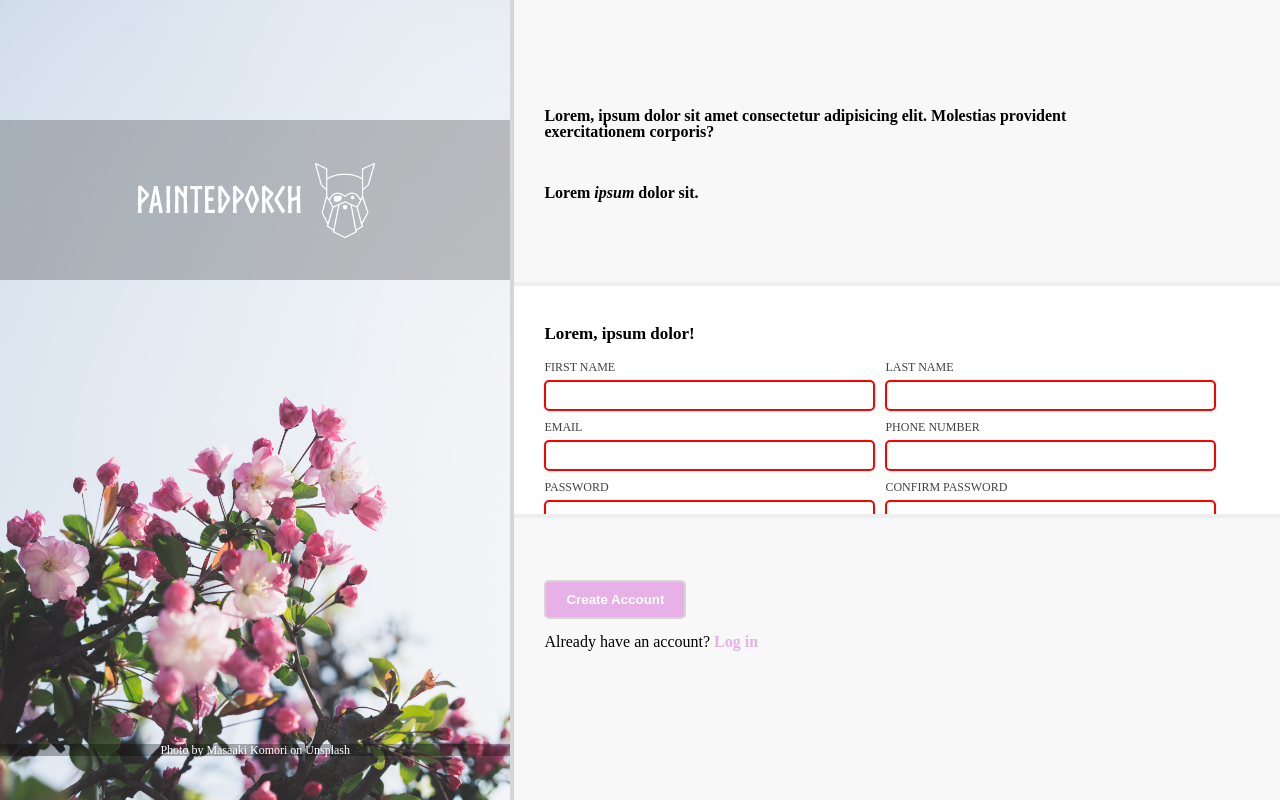
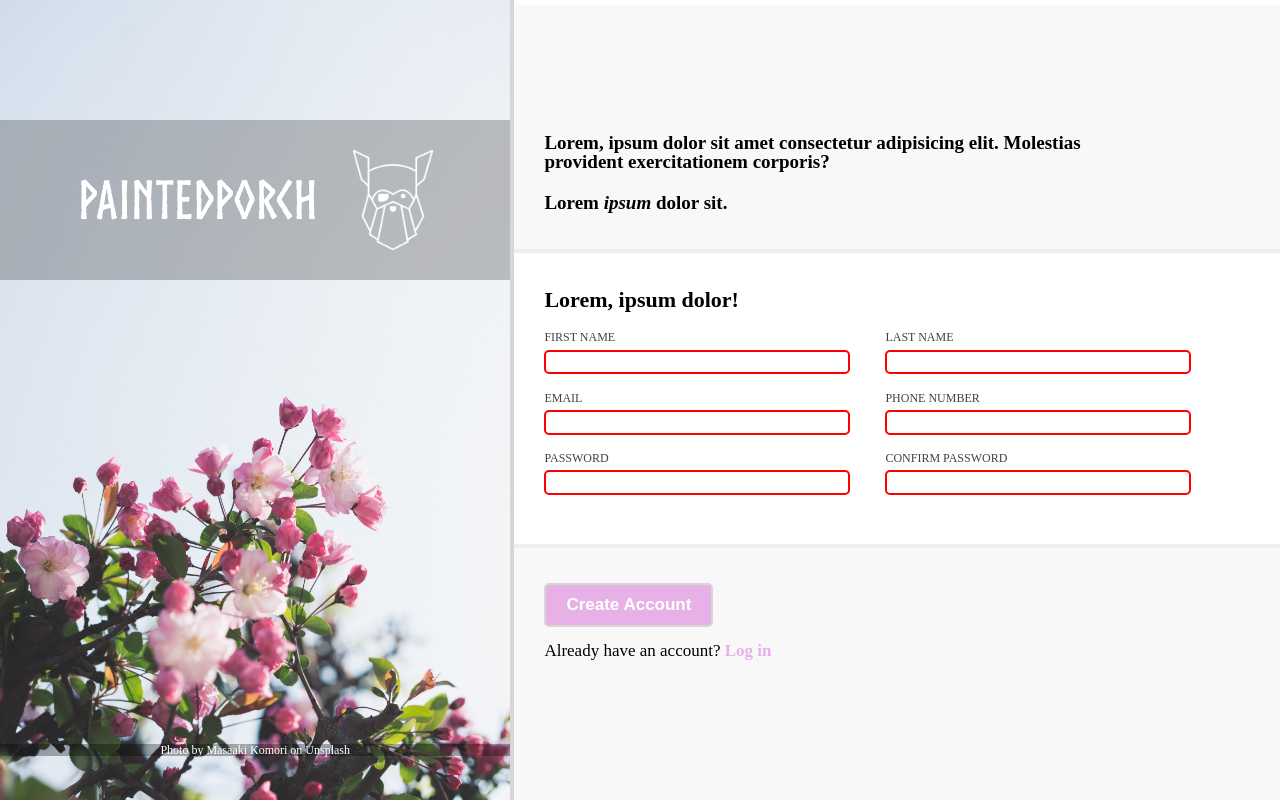
Before and after one commit to PaintedPorch/odin-form, a plain HTML site: page index.html in a window 1280 px wide. Drawn offline with Linux system fonts and the light colour scheme.

Commit message:
Finish non-mobile repsonsiveness

```diff
--- a/index.html
+++ b/index.html
@@ -54,7 +54,7 @@
                 </div>
             </div>
             <div id="lower">
-                <button class="create" type="submit">Create Account</button>
+                <button class="create" type="submit" form="form">Create Account</button>
                 <p class="login">Already have an account? <a href="#" class="loginlink">Log in</a></p>
             </div>
         </div>
--- a/style.css
+++ b/style.css
@@ -51,6 +51,7 @@
 }
 
 .credits {
+    width: 100%;
     position: relative;
     top: 73%;
     color: white;
@@ -71,33 +72,41 @@
 #upper {
     width: 100%;
     height: 70%;
+    display: flex;
+    flex-direction: column;
+    justify-content: center;
+    align-items: center;
 }
 
 #textpart {
     width: 100%;
-    height: 40%;
+    height: 45%;
     background-color: var(--alternatebgcolor);
     display: flex;
     flex-direction: column;
     align-items: flex-start;
     justify-content: flex-end;
-    padding-bottom: 10%;
     border-bottom: 4px solid rgb(238, 238, 238);
     gap: 15px;
 }
 
 .copy {
     width: 80%;
-    height: 30%;
+    height: 45px;
     margin-left: var(--textmargin);
     font-weight: bold;
+    min-height: 25px;
+    max-height: 100px;
 }
 
 .confirmation {
     width: 80%;
-    height: 10%;
+    height: 1rem;
     margin-left: var(--textmargin);
     font-weight: bold;
+    min-height: 10px;
+    max-height: 20px;
+    margin-bottom: 30px;
 }
 
 .italic {
@@ -106,31 +115,31 @@
 
 #formdiv {
     width: 100%;
-    height: 60%;
+    height: 52.5%;
     display: flex;
     flex-direction: column;
+    align-items: flex-start;
+    justify-content: center;
 }
 
 .intro {
     margin-left: var(--textmargin);
-    margin-top: 5%;
     font-weight: bold;
-    font-size: 17px;
+    font-size: 1.1rem;
 }
 
 #form {
-    height: 50%;
+    height: 60%;
     display: flex;
     flex-wrap: wrap;
     margin-left: var(--textmargin);
     gap: 10px;
-    padding-top: 2.5%;
-    padding-bottom: 5%;
+    padding-top: 20px;
 }
 
 .bundle {
     width: 45%;
-    height: 32.5%;
+    height: 25%;
     display: flex;
     flex-direction: column;
     justify-content: space-around;
@@ -140,12 +149,13 @@
 .label {
     height: 40%;
     font-weight: 100;
-    font-size: 12px;
+    font-size: .75rem;
     color: rgb(66, 66, 66);
 }
 
 .input {
-    height: 60%;
+    width: 90%;
+    height: 20px;
     border-radius: 5px;
     border-color: black;
     border: 2px solid black;
@@ -161,14 +171,13 @@
 
 #lower {
     width: 100%;
-    height: 30%;
+    height: 32.5%;
     background-color: var(--alternatebgcolor);
     border-top: 4px solid rgb(238, 238, 238);
     display: flex;
     flex-direction: column;
     align-items: flex-start;
     justify-content: flex-start;
-    padding-top: 8%;
     gap: 15px;
 }
 
@@ -180,6 +189,7 @@
     border-radius: 5px;
     padding: 10px 20px;
     border: 2px solid var(--borders);
+    margin-top: 35px;
 }
 
 .login {
@@ -191,3 +201,64 @@
     text-decoration: none;
     font-weight: bold;
 }
+
+@media (max-width: 675px)
+{
+    #title {
+        font-size: 1.8rem;
+    }
+    #logo {
+        height: 60px;
+        width: 48px;
+    }
+}
+@media (max-width: 550px)
+{
+    #title {
+        font-size: 1.6rem;
+    }
+    .copy {
+        height: 60px;
+    }
+}
+@media (min-width: 900px)
+{
+    #title {
+        font-size: 3rem;
+    }
+    #logo {
+        height: 85px;
+        width: 68px;
+    }
+    .copy, .confirmation {
+        font-size: 19px;
+    }
+    .intro {
+        font-size: 22px;
+    }
+    .create {
+        font-size: 17px;
+    }
+    .login {
+        font-size: 17px;
+    }
+    #title-container {
+        gap: 25px;
+    }
+}
+@media (min-width: 1100px)
+{
+    #title {
+        font-size: 3.3rem;
+    }
+    #logo {
+        height: 100px;
+        width: 80px;
+    }
+    .confirmation {
+        margin-bottom: 40px;
+    }
+    #title-container {
+        gap: 35px;
+    }
+}
```
